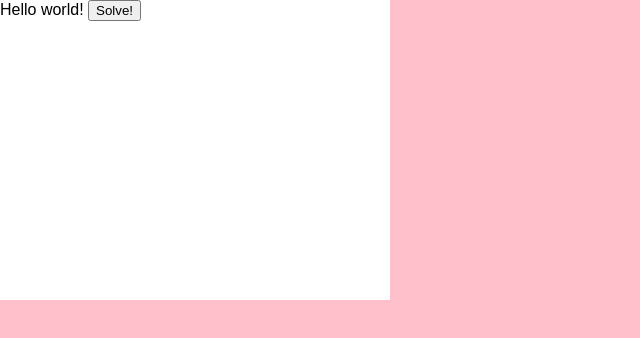
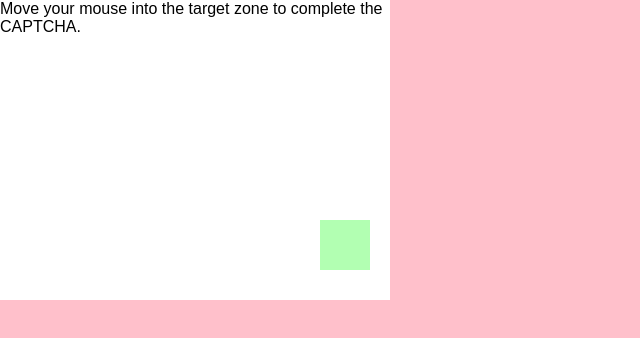
Before and after one commit to ChaseHaymond/KitbogaCapcha-RaceAroundTrack, a plain HTML site: page captcha/captcha.html in a window 1280 px wide. Shown: the whole page, without its empty margins (0-640 px from the left). Drawn offline with Linux system fonts and the light colour scheme.

Commit message:
Capcha now requires you to move mouse to the target zone

```diff
--- a/captcha/captcha.html
+++ b/captcha/captcha.html
@@ -21,31 +21,36 @@
     }
 
     /* Your style here... */
+        #target-zone {
+      width: 50px;
+      height: 50px;
+      position: absolute;
+      top: 220px;
+      left: 320px;
+      background: rgba(0, 255, 0, 0.3); /* Semi-transparent for testing */
+      /* Set `opacity: 0` to make it invisible if needed */
+    }
   </style>
 </head>
 
 <body>
   <div id="captcha-container">
-    <!-- Add your CAPTCHA here: -->
-    Hello world!
+    Move your mouse into the target zone to complete the CAPTCHA.
 
-    <!-- We've added a sample button. Feel free to remove it: -->
-    <button id="solve">
-      Solve!
-    </button>
+    <div id="target-zone"></div>
   </div>
 
   <script type="text/javascript">
     (function(window, document){
-      // This is how you tell the parent window that the CAPTCHA was successful.
       function captchaSuccess() {
         window.top.postMessage("success", '*');
       }
 
-      // Your CAPTCHA code goes here, we've added a simple example below:
-      document.getElementById('solve')
-           .addEventListener('click', () => captchaSuccess());
+      const target = document.getElementById('target-zone');
 
+      target.addEventListener('mouseenter', () => {
+        captchaSuccess();
+      });
     })(window, document);
   </script>
 </body>
```
